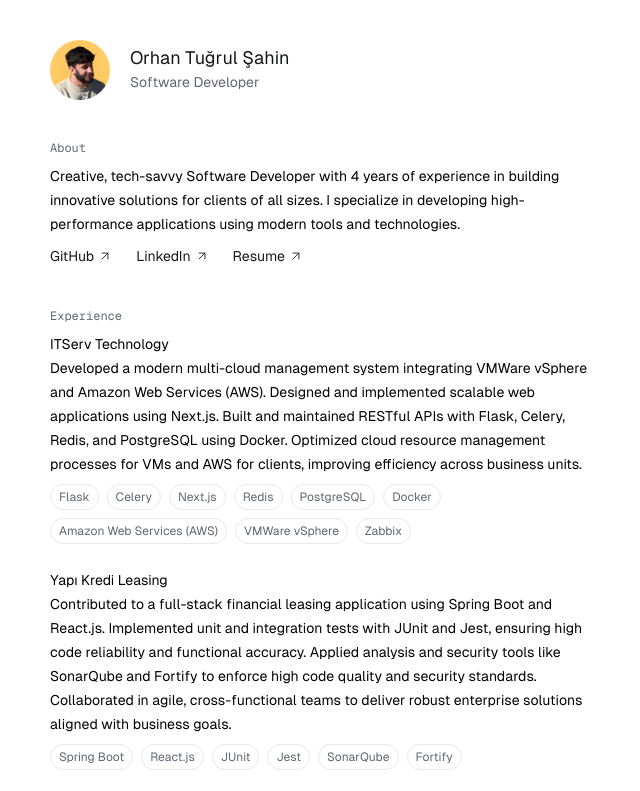
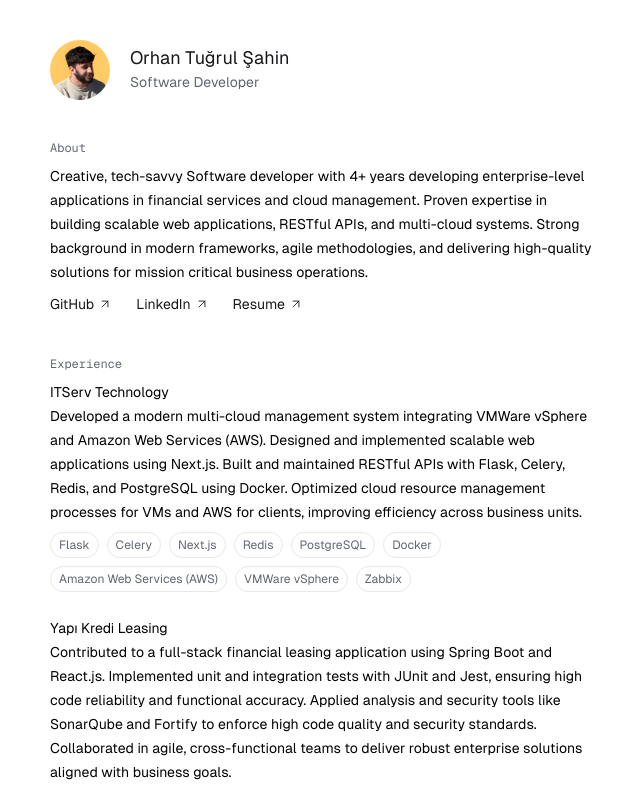
Before and after one commit to orhantugrul/orhantugrul.dev, a SvelteKit app: page / in a window 1280 px wide. Shown: the top 791 px of the page, without its empty margins (318-958 px from the left). Built offline with nearby package versions, Linux system fonts and the light colour scheme.

Commit message:
chore: update personal description to reflect current expertise in enterprise-level applications and cloud management

```diff
--- a/src/routes/+page.svelte
+++ b/src/routes/+page.svelte
@@ -30,10 +30,12 @@
   <div class="my-5 flex flex-col">
     <h2 class="mb-2 font-mono text-xs text-gray">About</h2>
     <p class="mb-2 text-sm dark:text-smoke">
-      Creative, tech-savvy Software Developer with 4 years of experience in
-      building innovative solutions for clients of all sizes. I specialize in
-      developing high-performance applications using modern tools and
-      technologies.
+      Creative, tech-savvy Software developer with 4+ years developing
+      enterprise-level applications in financial services and cloud management.
+      Proven expertise in building scalable web applications, RESTful APIs, and
+      multi-cloud systems. Strong background in modern frameworks, agile
+      methodologies, and delivering high-quality solutions for mission critical
+      business operations.
     </p>
 
     <div class="-mx-1 flex gap-4 md:flex-row">
```
